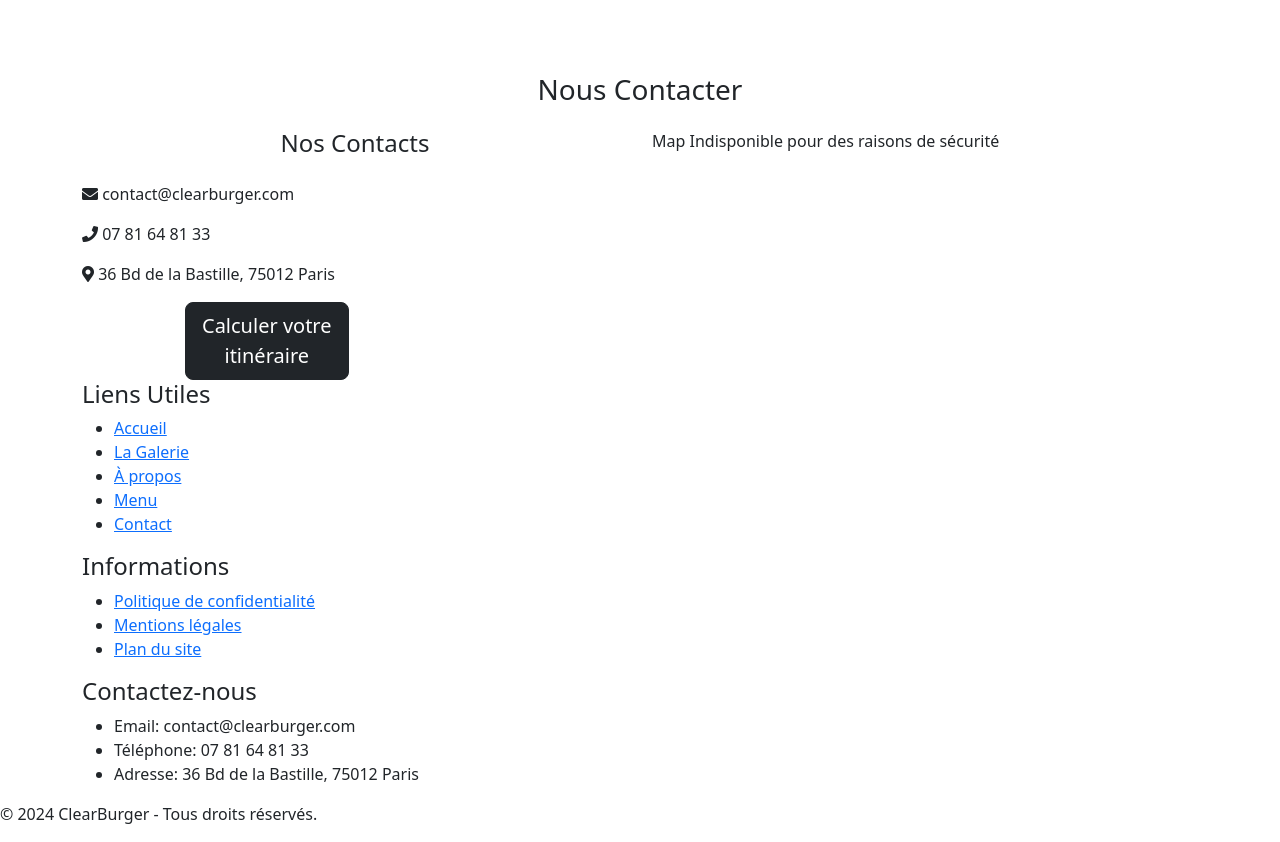
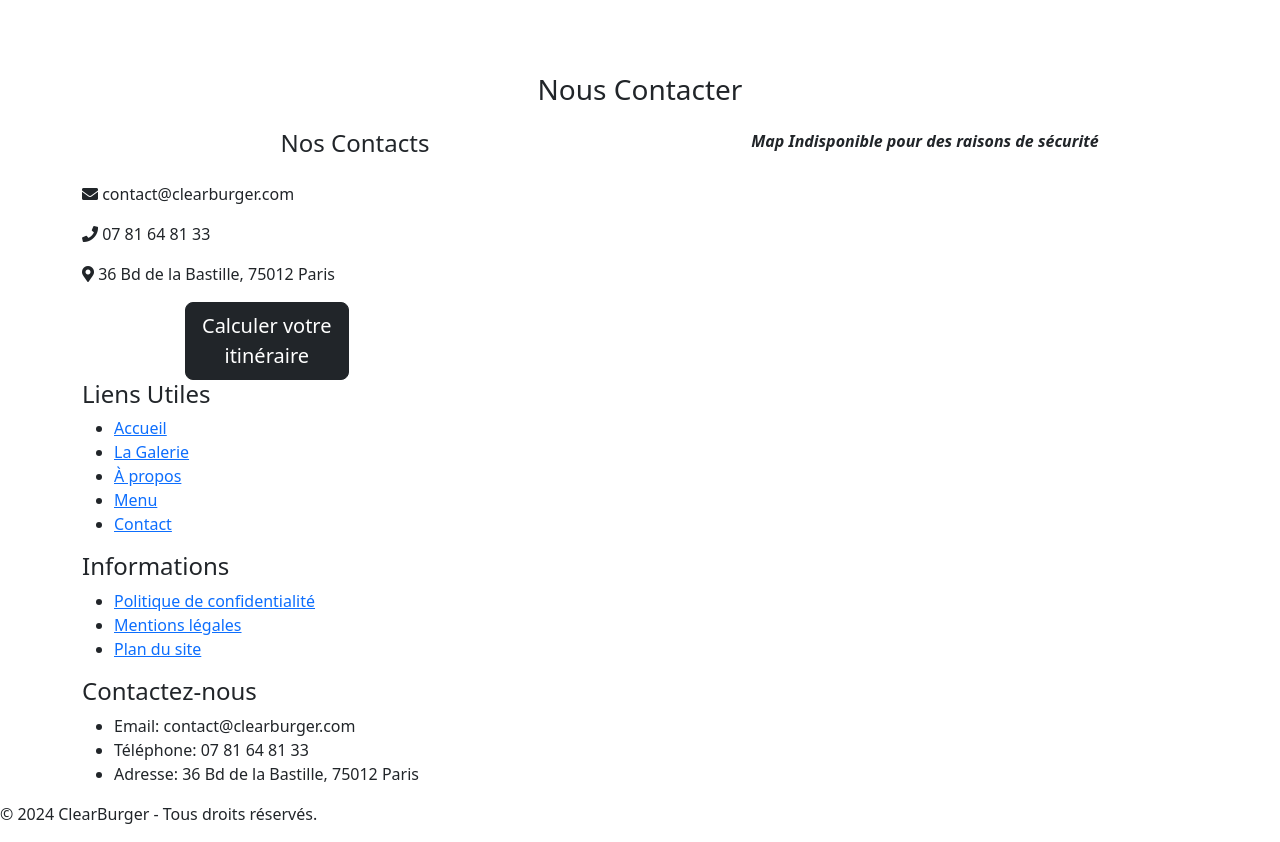
Before and after one commit to HugoCharchaude/ClearBurger, a plain HTML site: page index.html in a window 1280 px wide. Shown: the part 2080-2922 px from the top of the page. Drawn offline with nearby package versions, Linux system fonts and the light colour scheme; some packages are replaced by stand-ins of ours.

Commit message:
Update index.html

```diff
--- a/index.html
+++ b/index.html
@@ -166,13 +166,13 @@
         <div class="col-md-6">
             <!-- Carte Google Maps -->
             <div id="map" class="map-container">
-                <p>Map Indisponible pour des raisons de sécurité</p>
+            <p style="font-weight:bold; font-style:italic; text-align:center;">Map Indisponible pour des raisons de sécurité</p>
             </div>
         </div>
     </div>
 </div>
 <!-- Intégration de l'API Google Maps-->
-<script src="https://maps.googleapis.com/maps/api/js?key=" async defer></script>
+<!--<script src="https://maps.googleapis.com/maps/api/js?key=" async defer></script> -->
 
 
 <!-- Script pour la carte et le calcul d'itinéraire -->
```
